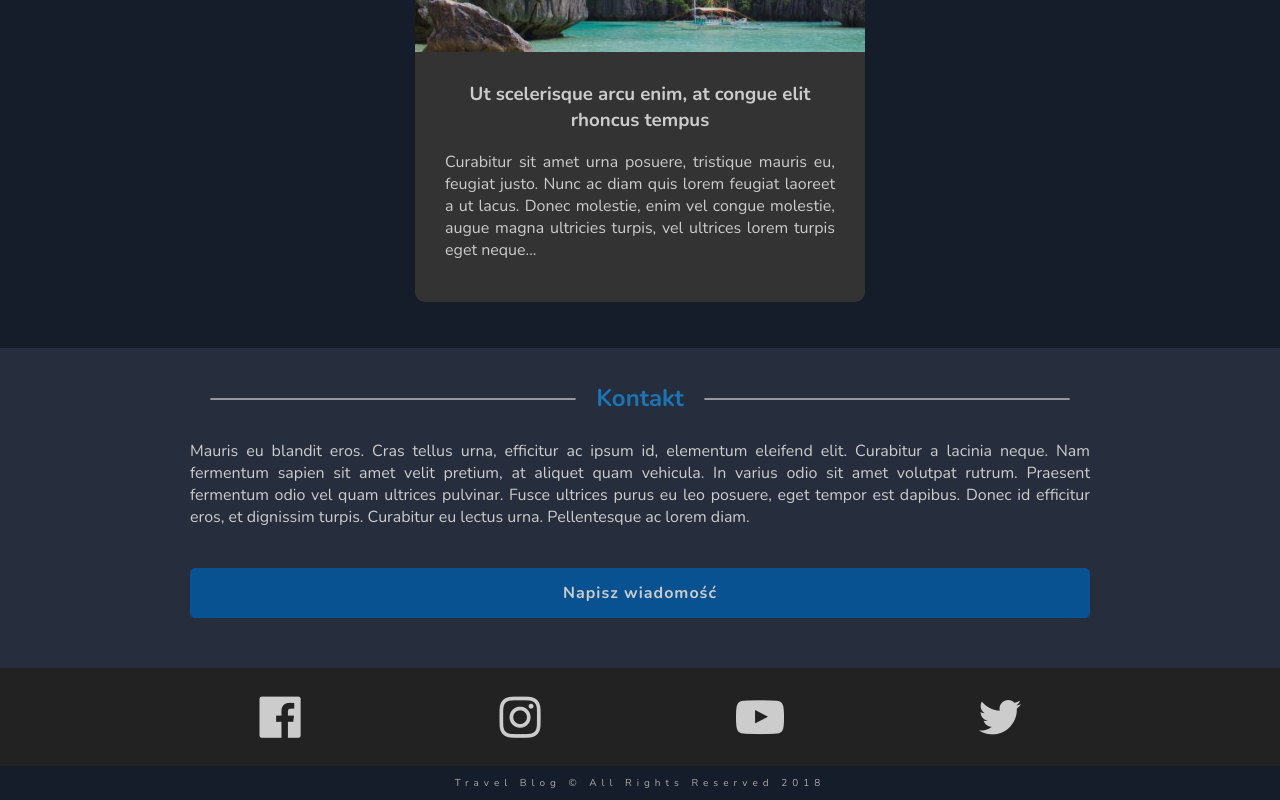
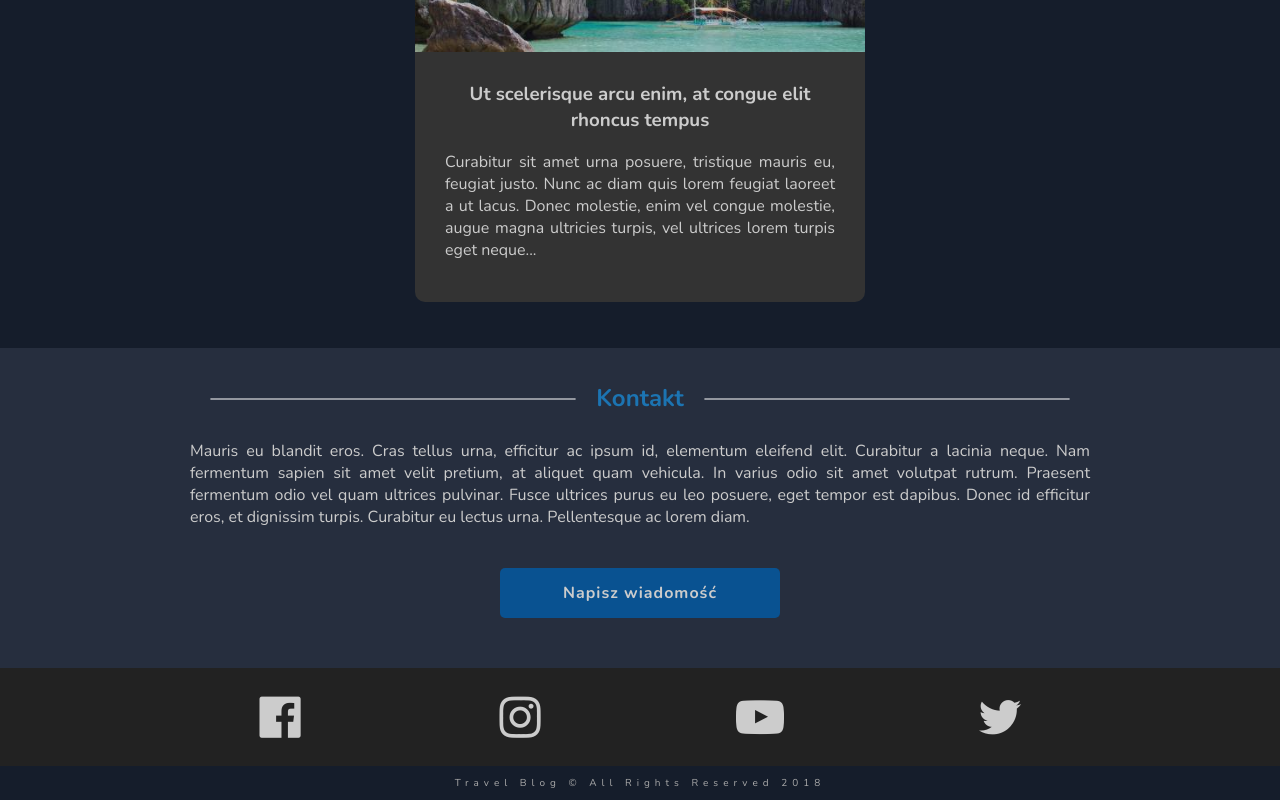
Before and after one commit to michalsiwek/TravelBlog, a plain HTML site: page index.htm in a window 1280 px wide. In both pictures the pointer is over the button "Napisz wiadomość". Shown: the part 2166-2966 px from the top of the page. Drawn offline with nearby package versions, Linux system fonts and the light colour scheme.

Commit message:
Button hover width change

```diff
--- a/contact.css
+++ b/contact.css
@@ -91,7 +91,7 @@ h4
 #send-button:hover
 {
     background-color: #095291;
-    width: 100%;
+    width: 340px;
 }
 
 #send-button:focus
--- a/index.css
+++ b/index.css
@@ -151,7 +151,7 @@ h3
 #msg-button:hover
 {
     background-color: #095291;
-    width: 100%;
+    width: 280px;
 }
 
 #msg-button:focus
--- a/index.htm
+++ b/index.htm
@@ -146,7 +146,7 @@
                             Mauris eu blandit eros. Cras tellus urna, efficitur ac ipsum id, elementum eleifend elit. Curabitur a lacinia neque. Nam fermentum sapien sit amet velit pretium, at aliquet quam vehicula. In varius odio sit amet volutpat rutrum. Praesent fermentum odio vel quam ultrices pulvinar. Fusce ultrices purus eu leo posuere, eget tempor est dapibus. Donec id efficitur eros, et dignissim turpis. Curabitur eu lectus urna. Pellentesque ac lorem diam.
                         </p>
                         <form action="contact.htm">
-                            <button id="msg-button" href="contact.htm">Napisz wiadomość</button>
+                            <button id="msg-button">Napisz wiadomość</button>
                         </form>
                     </div>
                 </div>
```
